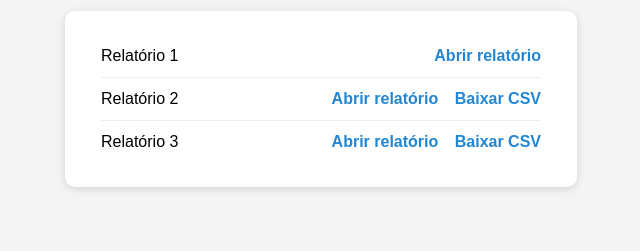
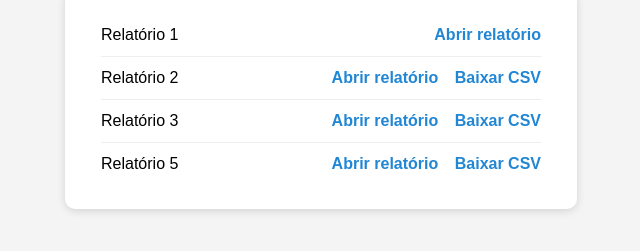
Before and after one commit to trabalho-teste-software/relatorios, a plain HTML site: page index.html in a window 1280 px wide. Shown: the part 361-612 px from the top of the page, without its empty margins (319-959 px from the left). Drawn offline with Linux system fonts and the light colour scheme.

Commit message:
relatorio 5

```diff
--- a/index.html
+++ b/index.html
@@ -89,6 +89,13 @@
           <a href="3/coverage/relatorio.csv" download>Baixar CSV</a>
         </span>
       </div>
+      <div class="relatorio">
+        <span>Relatório 5</span>
+        <span class="links">
+          <a href="5/index.html" target="_blank">Abrir relatório</a>
+          <a href="5/coverage/relatorio.csv" download>Baixar CSV</a>
+        </span>
+      </div>
     </div>
   </div>
 </body>
```
Also changed, not shown: 5/index.html (added, +14 -0 lines).
